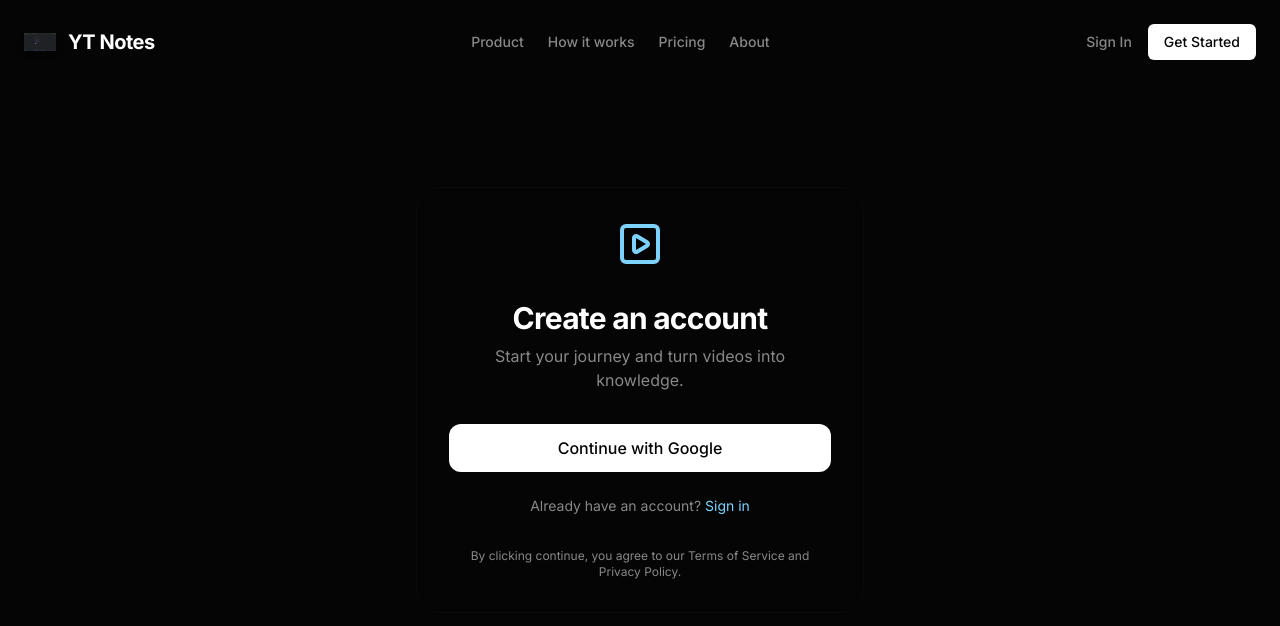
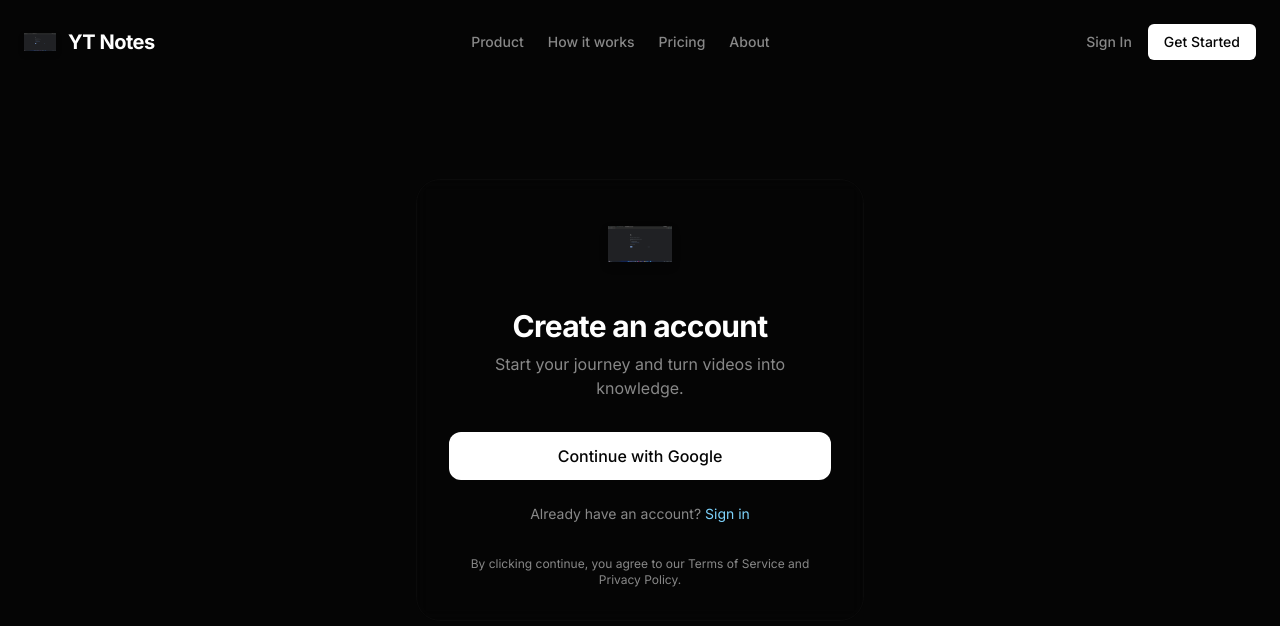
Before and after one commit to Ayan-Ansari-18/Youtube-Notes-App, a Next.js app: page /signup in a window 1280 px wide. Shown: the top 626 px of the page. Built offline with nearby package versions, Linux system fonts and the light colour scheme; no server answers.

Commit message:
feat: Replace all remaining PlaySquare icons with custom logo

```diff
--- a/app/dashboard/page.tsx
+++ b/app/dashboard/page.tsx
@@ -4,7 +4,8 @@ import { Button } from "@/components/ui/Button"
 import { redirect } from "next/navigation"
 import { prisma } from "@/lib/prisma"
 import Link from "next/link"
-import { PlaySquare, LogOut, FileText, Zap, Lock } from "lucide-react"
+import Image from "next/image"
+import { LogOut, FileText, Zap, Lock } from "lucide-react"
 import { ApiKeyManager } from "@/components/ui/ApiKeyManager"
 import { TeamManager } from "@/components/ui/TeamManager"
 import { AccountManagerCard } from "@/components/ui/AccountManagerCard"
@@ -131,7 +132,9 @@ export default async function DashboardPage() {
                   <div className="absolute -inset-0.5 bg-gradient-to-br from-accent to-blue-600 rounded-3xl blur opacity-0 group-hover:opacity-30 transition duration-500"></div>
                   <div className="relative h-full bg-[#0a0a0a] border border-white/10 rounded-3xl p-6 flex flex-col gap-4 hover:border-white/20 transition-colors">
                     <div className="flex items-center gap-3 text-accent mb-2">
-                      <PlaySquare className="w-5 h-5 shrink-0" />
+                      <div className="relative w-5 h-5 shrink-0">
+                        <Image src="/logo.png" alt="Video Logo" fill className="object-contain" />
+                      </div>
                       <span className="text-xs font-mono uppercase tracking-wider">YouTube Video</span>
                     </div>
                     <h3 className="text-xl font-semibold line-clamp-2">{note.video.title}</h3>
--- a/app/login/page.tsx
+++ b/app/login/page.tsx
@@ -1,15 +1,17 @@
 import { Section } from "@/components/layout/Section"
 import { Button } from "@/components/ui/Button"
 import { signIn } from "@/auth"
-import { PlaySquare } from "lucide-react"
 import Link from "next/link"
+import Image from "next/image"
 
 export default function LoginPage() {
   return (
     <Section className="min-h-screen flex items-center justify-center bg-background">
       <div className="max-w-md mx-auto w-full p-8 border border-border/50 bg-card/30 rounded-3xl backdrop-blur-sm text-center">
         <div className="flex justify-center mb-8">
-          <PlaySquare className="h-12 w-12 text-accent" />
+          <div className="relative w-16 h-16">
+            <Image src="/logo.png" alt="YT Notes Logo" fill className="object-contain drop-shadow-lg" />
+          </div>
         </div>
         <h1 className="text-3xl font-bold tracking-tight mb-2">Welcome back</h1>
         <p className="text-muted mb-8">Sign in to your account to continue.</p>
--- a/app/signup/page.tsx
+++ b/app/signup/page.tsx
@@ -1,15 +1,17 @@
 import { Section } from "@/components/layout/Section"
 import { Button } from "@/components/ui/Button"
 import { signIn } from "@/auth"
-import { PlaySquare } from "lucide-react"
 import Link from "next/link"
+import Image from "next/image"
 
 export default function SignupPage() {
   return (
     <Section className="min-h-screen flex items-center justify-center bg-background">
       <div className="max-w-md mx-auto w-full p-8 border border-border/50 bg-card/30 rounded-3xl backdrop-blur-sm text-center">
         <div className="flex justify-center mb-8">
-          <PlaySquare className="h-12 w-12 text-accent" />
+          <div className="relative w-16 h-16">
+            <Image src="/logo.png" alt="YT Notes Logo" fill className="object-contain drop-shadow-lg" />
+          </div>
         </div>
         <h1 className="text-3xl font-bold tracking-tight mb-2">Create an account</h1>
         <p className="text-muted mb-8">Start your journey and turn videos into knowledge.</p>
--- a/components/storytelling/TransformationSection.tsx
+++ b/components/storytelling/TransformationSection.tsx
@@ -1,6 +1,6 @@
 "use client"
 import { useRef } from "react"
-import { PlaySquare } from "lucide-react"
+import Image from "next/image"
 import gsap from "gsap"
 import { ScrollTrigger } from "gsap/ScrollTrigger"
 import { useGSAP } from "@gsap/react"
@@ -44,7 +44,9 @@ export function TransformationSection() {
         <div className="flex flex-col space-y-12 order-2 lg:order-1">
           <div className="aspect-video bg-black/50 border border-white/5 flex items-center justify-center relative overflow-hidden group">
             <div className="absolute inset-0 bg-gradient-to-tr from-accent/5 to-transparent opacity-50"></div>
-            <PlaySquare className="w-24 h-24 text-white/20 group-hover:scale-110 group-hover:text-accent/40 transition-all duration-1000 font-light stroke-1" />
+            <div className="relative w-24 h-24 opacity-20 group-hover:opacity-40 group-hover:scale-110 transition-all duration-1000">
+              <Image src="/logo.png" alt="YT Notes Logo" fill className="object-contain" />
+            </div>
             <div className="absolute bottom-8 left-8 text-sm font-mono text-white/50 tracking-widest">
               01:32:18
             </div>
```
